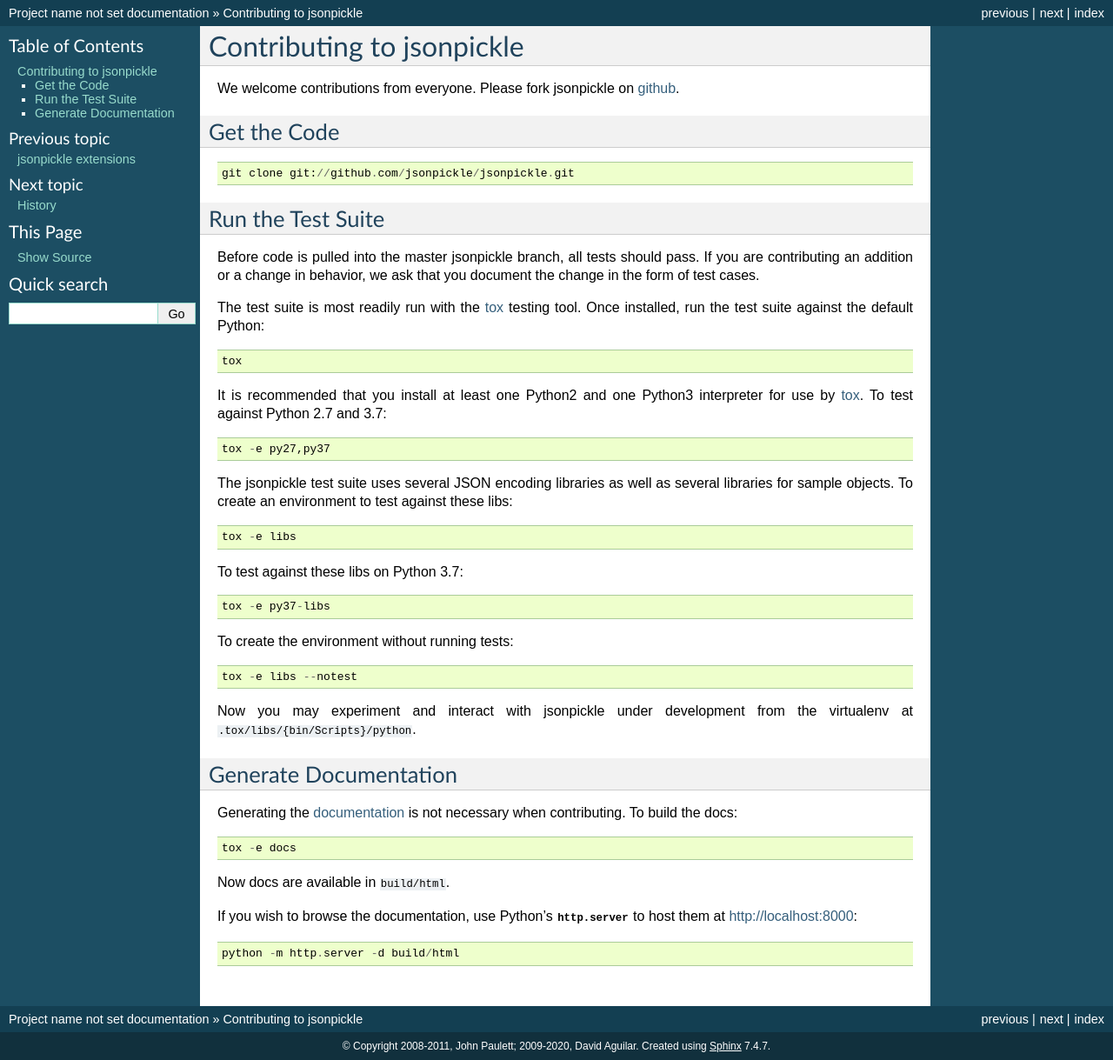
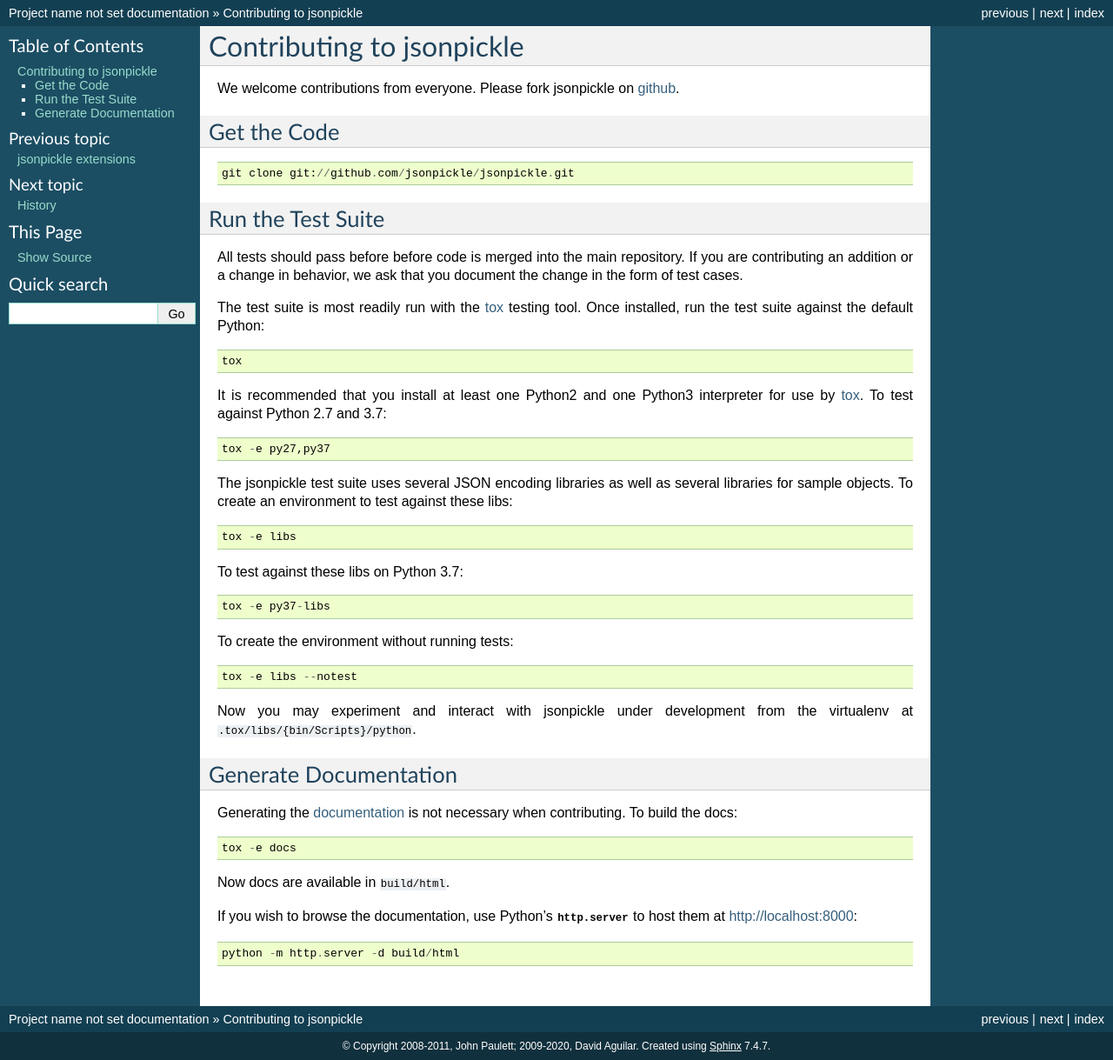
Before and after one commit to jsonpickle/jsonpickle, a Sphinx documentation site: the page built from docs/contrib.rst, in a window 1280 px wide. Shown: the whole page at 87% size. Built offline with Sphinx 7.4.7, drawn with Linux system fonts in a browser that asks for light colours.

Commit message:
doc: update copyright statements and license URLs
Signed-off-by: David Aguilar <davvid@gmail.com>

```diff
--- a/docs/contrib.rst
+++ b/docs/contrib.rst
@@ -17,7 +17,7 @@
 Run the Test Suite
 ==================
 
-Before code is pulled into the master jsonpickle branch, all tests should pass.
+All tests should pass before before code is merged into the main repository.
 If you are contributing an addition or a change in behavior, we ask that you
 document the change in the form of test cases.
 
--- a/docs/index.rst
+++ b/docs/index.rst
@@ -94,7 +94,7 @@
 =======
 
 jsonpickle is provided under a
-`New BSD license <https://github.com/jsonpickle/jsonpickle/raw/master/COPYING>`_,
+`New BSD license <https://github.com/jsonpickle/jsonpickle/raw/main/COPYING>`_,
 
 Copyright (C) 2008-2011 John Paulett (john -at- paulett.org)
-Copyright (C) 2009-2016 David Aguilar (davvid -at- gmail.com)
+Copyright (C) 2009-2021 David Aguilar (davvid -at- gmail.com)
```
Also changed, not shown: 1 other file.
